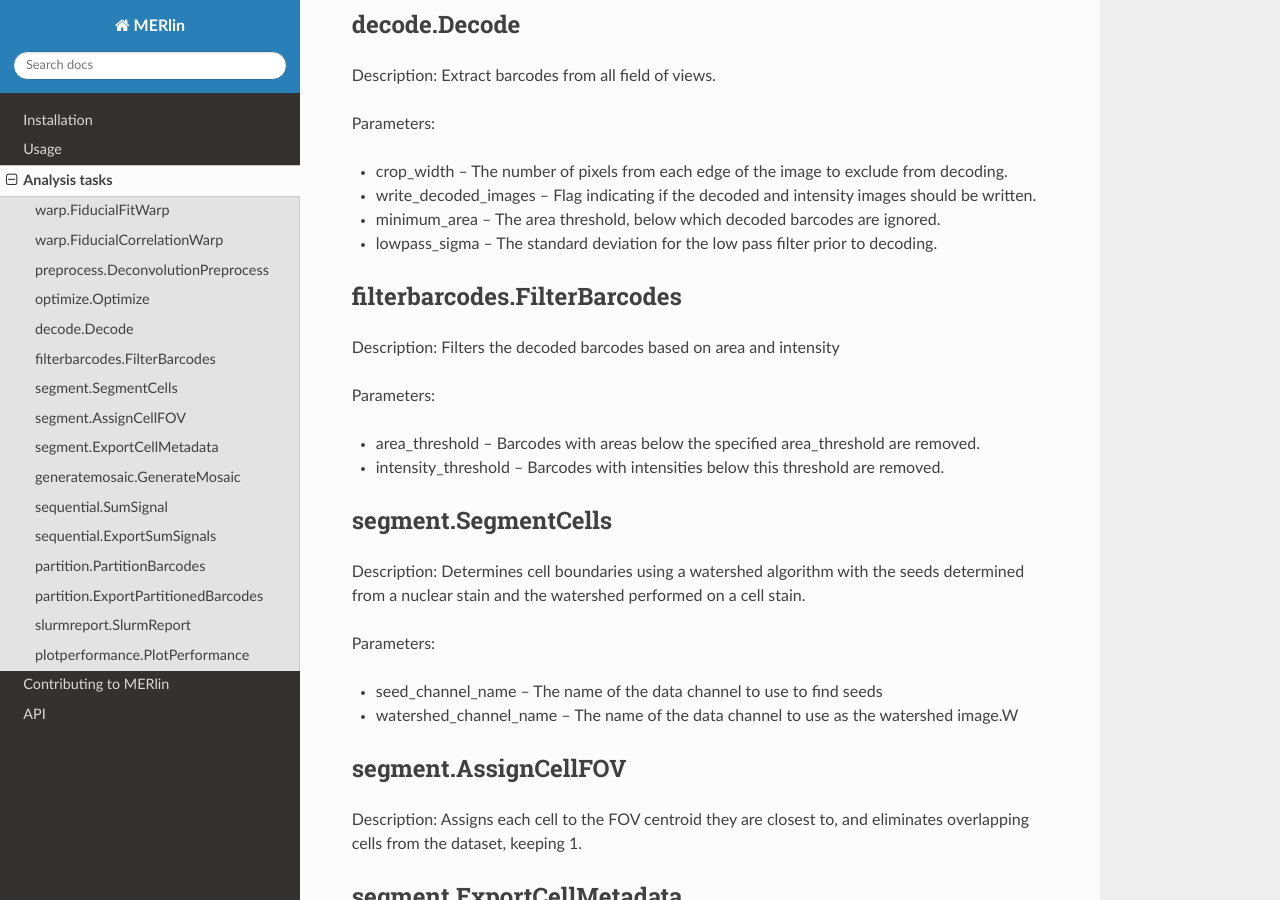
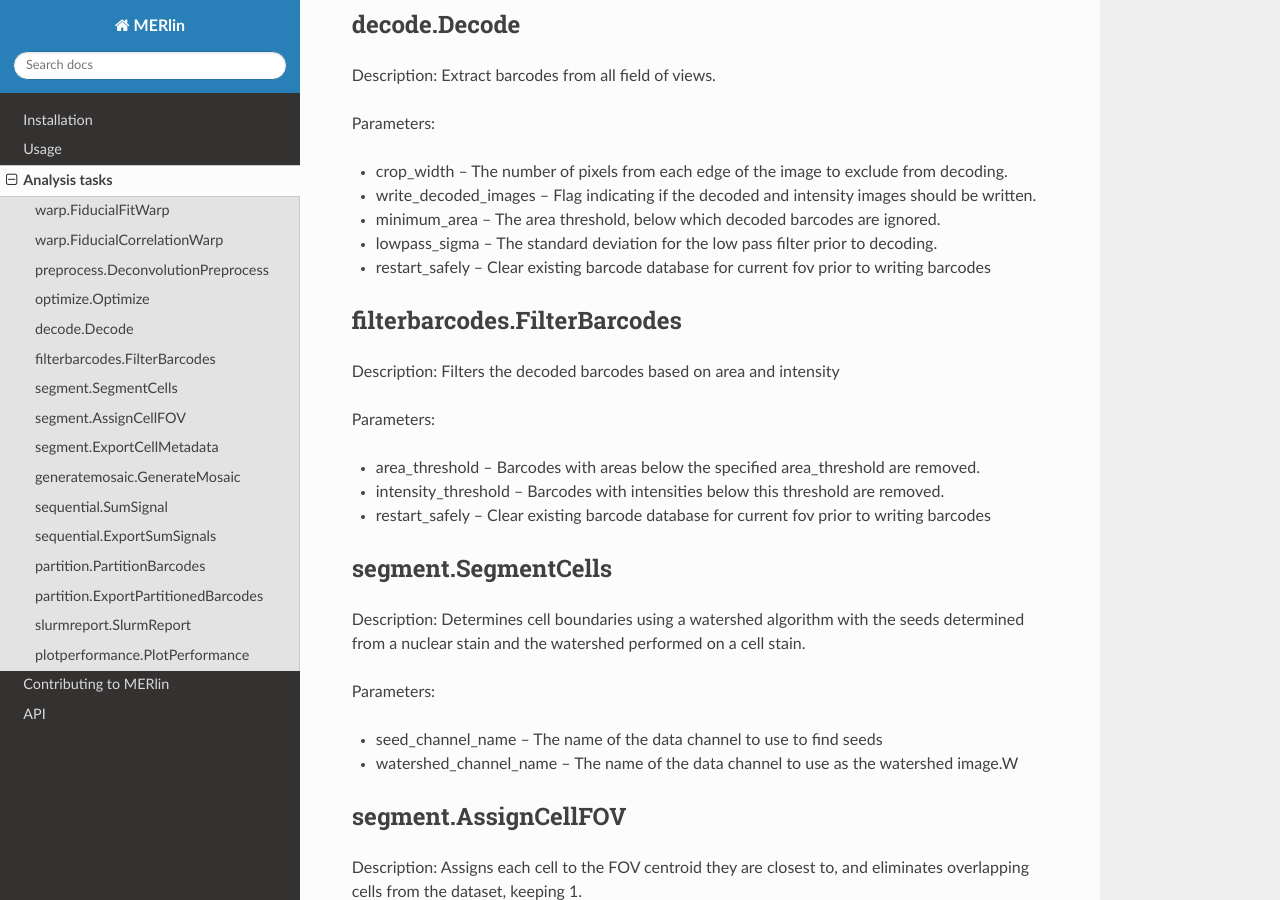
Before and after one commit to emanuega/MERlin, a Sphinx documentation site: the page built from docs/tasks.rst, in a window 1280 px wide and 900 px high, scrolled down 1360 px. Built offline with Sphinx 7.4.7 and the Read the Docs theme 2.0.0, drawn with Linux system fonts in a browser that asks for light colours.

Commit message:
update params

```diff
--- a/docs/tasks.rst
+++ b/docs/tasks.rst
@@ -58,6 +58,7 @@ Parameters:
 * write_decoded\_images -- Flag indicating if the decoded and intensity images should be written.
 * minimum\_area -- The area threshold, below which decoded barcodes are ignored.
 * lowpass\_sigma -- The standard deviation for the low pass filter prior to decoding.
+* restart\_safely -- Clear existing barcode database for current fov prior to writing barcodes
 
 filterbarcodes.FilterBarcodes
 ------------------------------
@@ -68,6 +69,7 @@ Parameters:
 
 * area\_threshold -- Barcodes with areas below the specified area\_threshold are removed.
 * intensity\_threshold -- Barcodes with intensities below this threshold are removed.
+* restart\_safely -- Clear existing barcode database for current fov prior to writing barcodes
 
 segment.SegmentCells
 ----------------------
```
